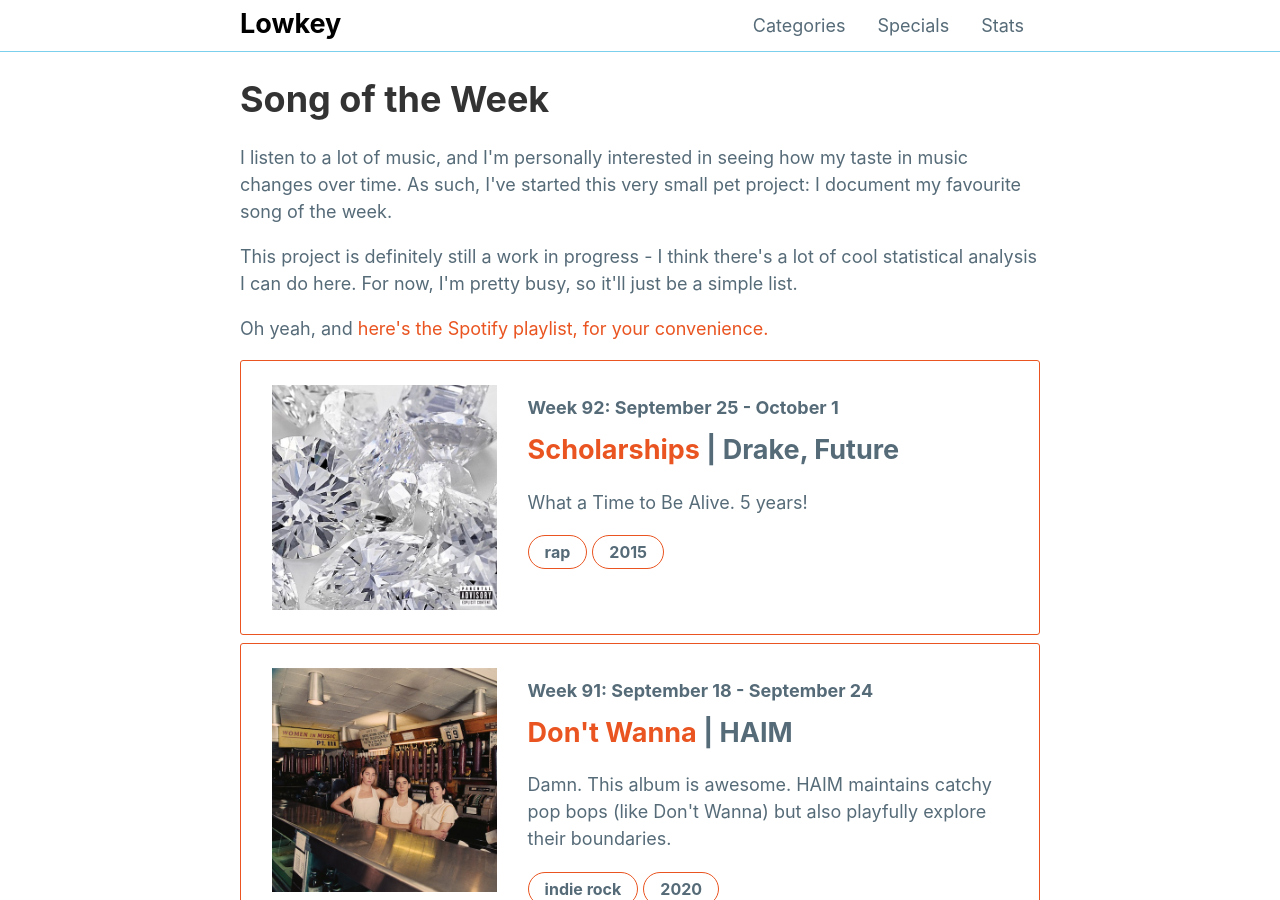
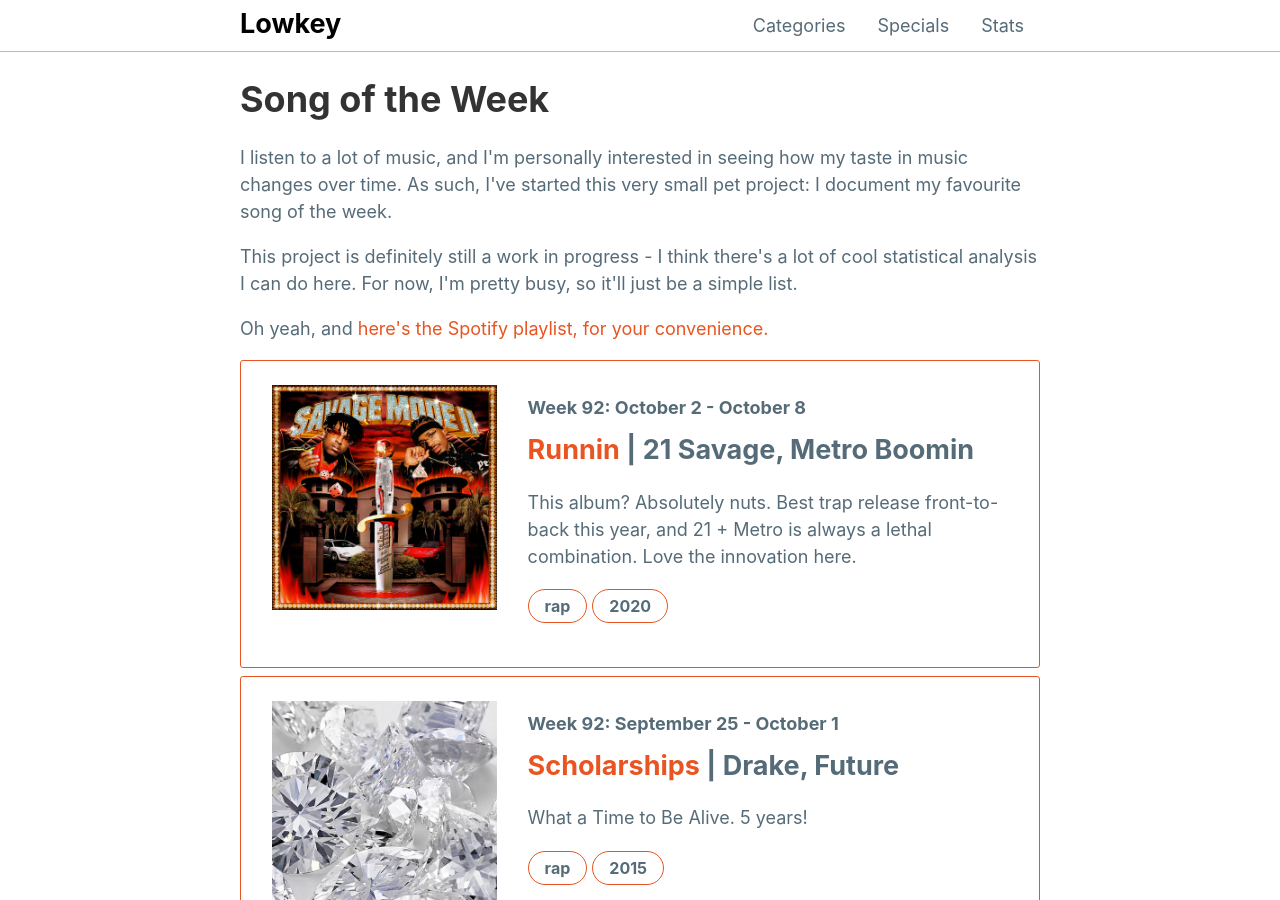
Before and after one commit to mattxwang/lowkey, a Jekyll site: the page built from stats/song-of-the-week.html, in a window 1280 px wide and 900 px high. Built offline with Jekyll 4.4.1, drawn with Linux system fonts in a browser that asks for light colours; comment, search, counter and statistics services are not loaded.

Commit message:
svgmodeii

```diff
--- a/_data/sotw.yml
+++ b/_data/sotw.yml
@@ -918,3 +918,13 @@ week92:
   year: 2015
   blurb: >
     What a Time to Be Alive. 5 years!
+week93:
+  week: "Week 92: October 2 - October 8"
+  title: "Runnin"
+  artist: "21 Savage, Metro Boomin"
+  album: "SAVAGE MODE II"
+  album_art: "savagemode2.png"
+  genre: "rap"
+  year: 2020
+  blurb: >
+    This album? Absolutely nuts. Best trap release front-to-back this year, and 21 + Metro is always a lethal combination. Love the innovation here.
```
Also changed, not shown: img/albums/savagemode2.png (added).
